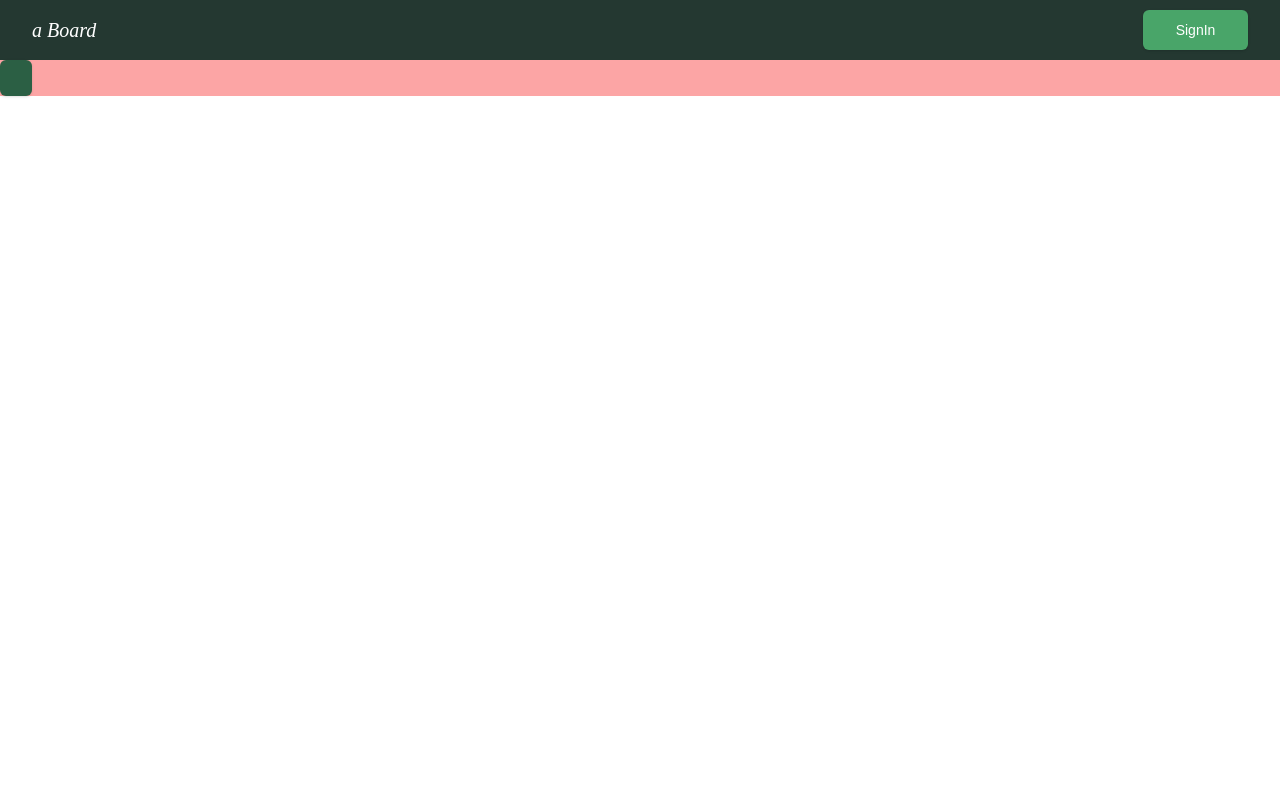
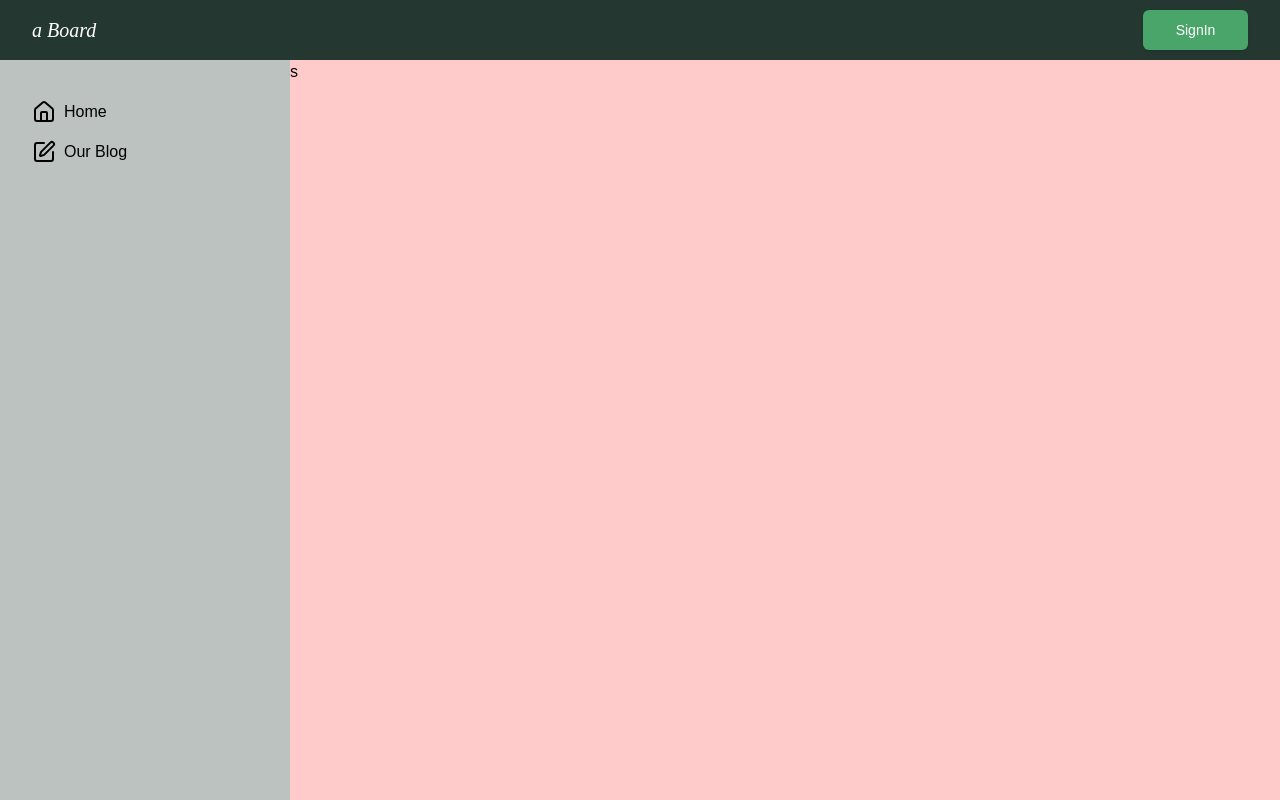
Before and after one commit to Saridraj/blog-fe, a Next.js app: page / in a window 1280 px wide. Built offline with nearby package versions, Linux system fonts and the light colour scheme.

Commit message:
feat: 🎸 custom layout in hompage

```diff
--- /dev/null
+++ b/src/app/ourBlog/page.tsx
@@ -0,0 +1,7 @@
+export default async function OurBlog() {
+    return (
+      <div className='flex min-h-screen gap-6 bg-gray-100 p-2'>
+        <p>Sign In</p>
+      </div>
+    );
+  }
--- a/src/app/page.tsx
+++ b/src/app/page.tsx
@@ -1,12 +1,20 @@
 import Image from 'next/image';
 import { Button } from '@/components/ui/Button';
 import NavBar from '@/components/layout/NavBar';
+import { Menu, ArrowRight, SquarePen, House } from 'lucide-react';
 
 export default function Home() {
   return (
-    <div className='bg-red-300'>
+    <div className='bg-red-300 h-screen'>
       <NavBar />
-      <Button className='bg-green300' />
+      <div className='flex bg-red-200 h-full z-0 -mt-[60px] pt-[60px]'>
+      <div className='w-[290px] h-full bg-gray100 p-[32px]'>
+        <div className='flex items-center h-[40px]'><House className='text-[24px] mr-2' /> <p className='text-[16px]'>Home</p></div>
+        <div className='flex items-center h-[40px]'><SquarePen className='text-[24px] mr-2' /> <p className='text-[16px]'>Our Blog</p></div>
+      </div>
+      <div className='bg-red-200 w-[798px] h-full'>s</div>
+      </div>
+
     </div>
   );
 }
--- a/src/components/layout/NavBar.tsx
+++ b/src/components/layout/NavBar.tsx
@@ -28,7 +28,7 @@ const NavBar = () => {
     }, [isSmScreen]);
 
     return (
-        <div className='text-foreground flex h-[60px] w-full items-center justify-between bg-green500 px-[24] sm:px-[32px]'>
+        <div className='fixed relative z-999 text-foreground flex h-[60px] w-full items-center justify-between bg-green500 px-[24] sm:px-[32px]'>
             <div className='h-fit w-[69px] '>
                 <p className='font-[Castoro] text-[20px] italic text-white'>a Board</p>
             </div>
```
